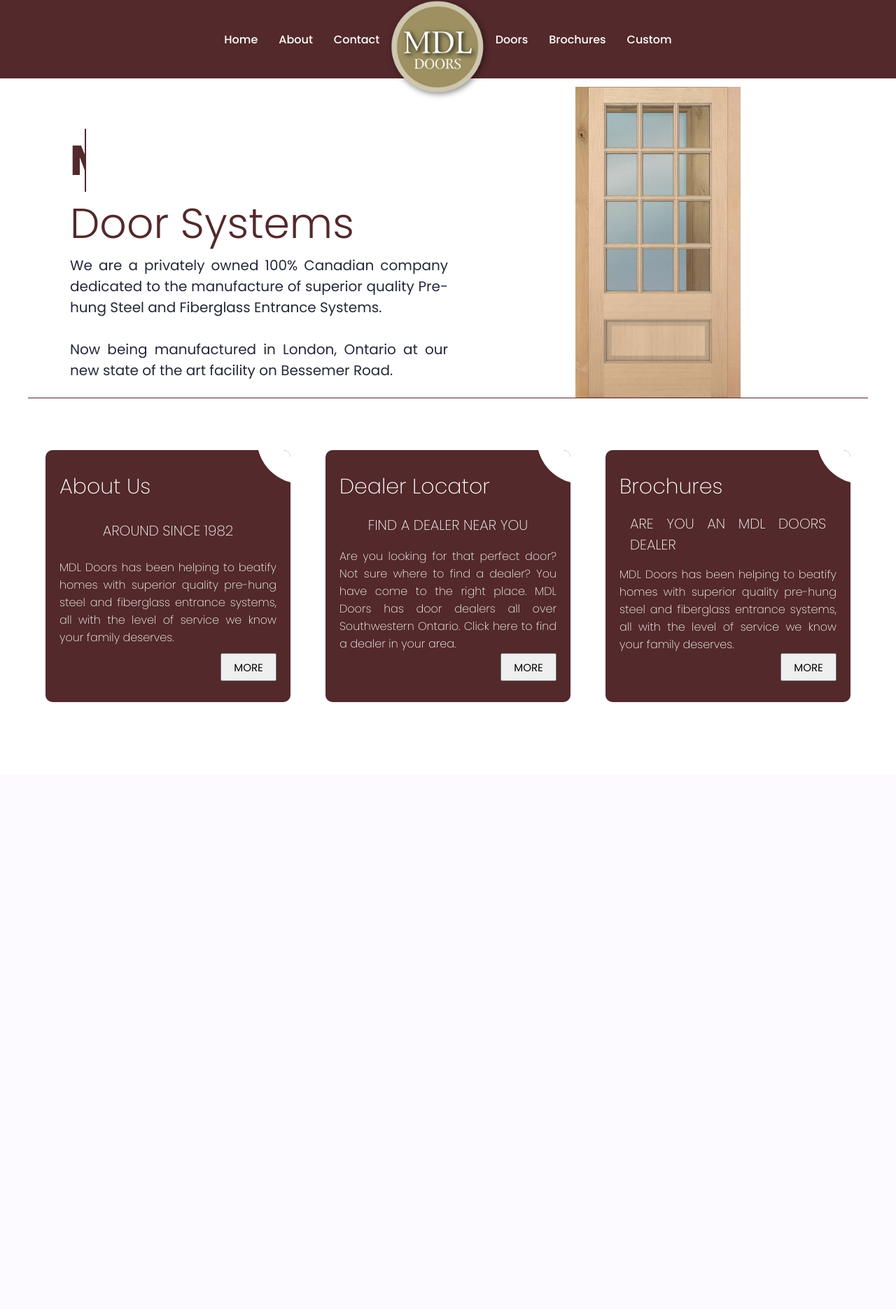
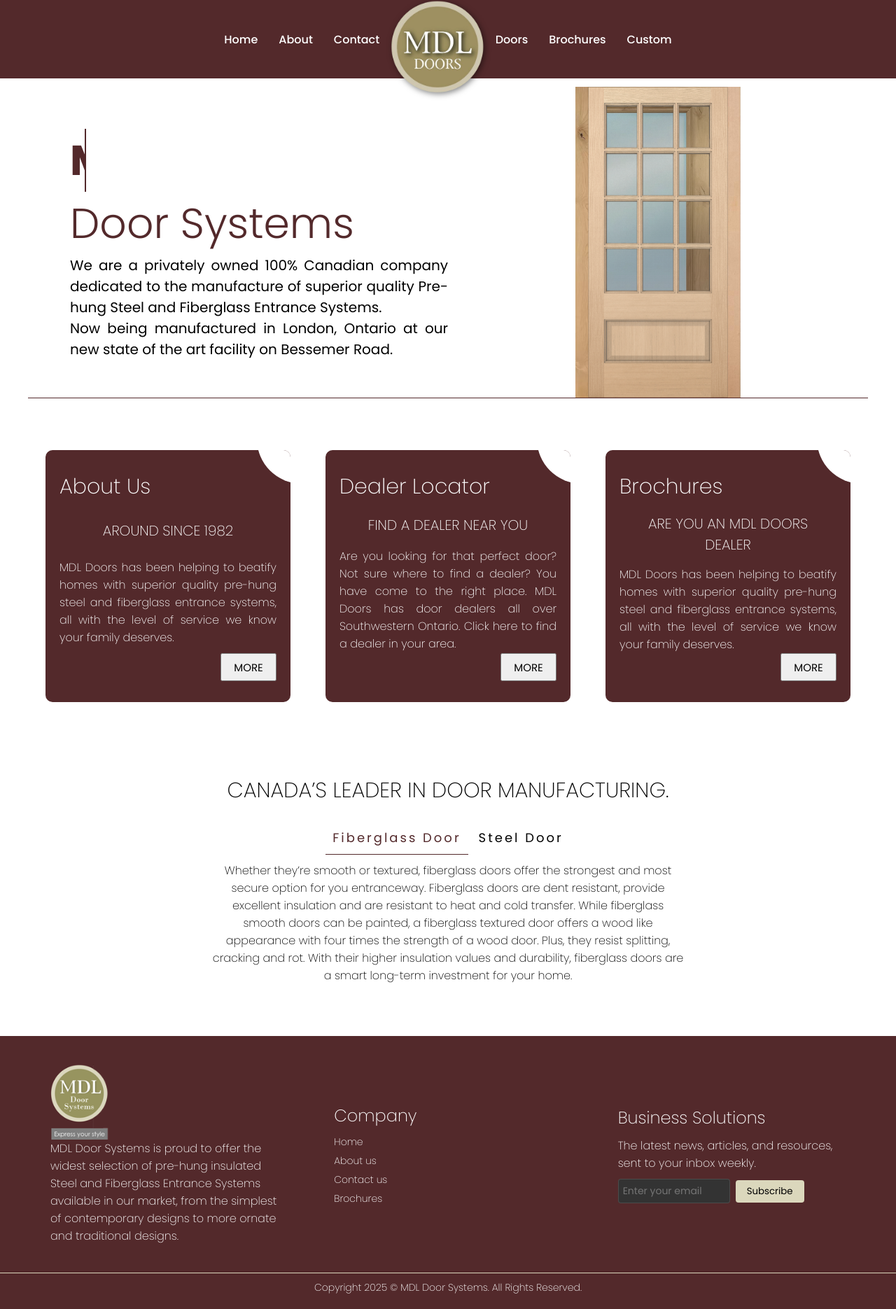
Before and after one commit to osesunday1/MDL-DOORS, a PHP site: page / in a window 1280 px wide. Shown: the whole page at 70% size. Before the commit the page ends 1003 px from the top, so only its background shows below. Run offline with PHP 8.4, Linux system fonts and the light colour scheme.

Commit message:
home page

```diff
--- a/index.html
+++ b/index.html
@@ -72,7 +72,7 @@
                         <h3>Door Systems</h3>
                     </div>
                     <p>We are a privately owned 100% Canadian company dedicated to the manufacture of superior quality Pre-hung Steel and Fiberglass Entrance Systems.</p>
-                    <p><br> Now being manufactured in London, Ontario at our new state of the art facility on Bessemer Road.</p>
+                    <p>Now being manufactured in London, Ontario at our new state of the art facility on Bessemer Road.</p>
                 </div>
 
             <!--------------------image anime---------------------------->
@@ -167,6 +167,65 @@
 
     </section>
 
+    <section class="doorTabs">
+        <div class="doorWrapper">
+            <h2>Canada’s leader in door manufacturing.</h2>
+            <div class="buttonWrapper">
+              <div class="tab-button active"  data-id="home">Fiberglass Door</div>
+              <div class="tab-button" data-id="about">Steel Door</div>
+            </div>
+            <div class="contentWrapper">
+              <p class="doorContent active" id="home">
+                Whether they’re smooth or textured, fiberglass doors offer the strongest and most secure option for you entranceway.
+                Fiberglass doors are dent resistant, provide excellent insulation and are resistant to heat and cold transfer.
+                While fiberglass smooth doors can be painted, a fiberglass textured door offers a wood like appearance with four times the strength of a wood door. Plus, they resist splitting, cracking and rot.
+                With their higher insulation values and durability, fiberglass doors are a smart long-term investment for your home.
+              </p>
+              <p class="doorContent" id="about">
+                Steel doors are a perfect choice for an economical and worthwhile upgrade to your home. Their solid built give you the strength and security you need. They provide excellent instulation and are weatherproof.
+                The face materials are corrosion resistant to keep them looking beautiful for the life of your door.
+                Steel doors are the perfect choice when you’re looking for a durable and affordable entry system.
+            </p>
+            </div>
+          </div>
+
+    </section>
+
+    <footer class="footer">
+        <div class="footer-container">
+            <div class="footer-section">
+                <img class="footer-logo" src="/images/logo footer.png" alt="logo" />
+                <p class="footer-text">
+                    MDL Door Systems is proud to offer the widest selection of
+                    pre-hung insulated Steel and Fiberglass Entrance Systems available
+                    in our market, from the simplest of contemporary designs to more
+                    ornate and traditional designs.
+                </p>
+            </div>
+            <div class="footer-section">
+                <h2 class="footer-heading">Company</h2>
+                <ul class="footer-links">
+                    <li><a href="#">Home</a></li>
+                    <li><a href="#">About us</a></li>
+                    <li><a href="#">Contact us</a></li>
+                    <li><a href="#">Brochures</a></li>
+                </ul>
+            </div>
+            <div class="footer-section footer-newsletter">
+                <h2 class="footer-heading">Business Solutions</h2>
+                <p class="footer-text">
+                    The latest news, articles, and resources, sent to your inbox weekly.
+                </p>
+                <div class="newsletter-form">
+                    <input type="email" placeholder="Enter your email" class="newsletter-input">
+                    <button class="newsletter-button">Subscribe</button>
+                </div>
+            </div>
+        </div>
+        <p class="footer-copyright">
+            Copyright 2025 © MDL Door Systems. All Rights Reserved.
+        </p>
+    </footer>
 
 
 
@@ -174,7 +233,8 @@
 
 
 
-        <script src="script.js"></script>
+
+    <script src="script.js"></script>
 
 </body>
 </html>
--- a/style.css
+++ b/style.css
@@ -207,7 +207,6 @@ header.sticky {
 .anime-row .col-1{
   flex-basis: 40%;
   max-width: 200px;
-  margin-bottom: 30px;
   height: auto;
   position: relative;
   margin: auto;
@@ -315,9 +314,9 @@ header.sticky {
 .mdl2 p{
   position: relative;
   font-size: 20px;
-  color: #252839;
   font-family: poppins;
   margin-left: 10%;
+  text-align: justify;
 }
 
 
@@ -493,12 +492,14 @@ header.sticky {
 
 .three-col-text p{
   font-weight: 100;
+  text-align:justify;
 }
 
 
 .cardHeading h2{
   font-size: 30px;
   font-weight: 200;
+
 }
 .cardHeading2{
   display: flex;
@@ -510,6 +511,7 @@ header.sticky {
   font-size: 20px;
   font-weight: 200;
   text-transform: uppercase;
+  text-align: center;
 }
 
 
@@ -518,14 +520,14 @@ header.sticky {
   align-self: flex-end;
 }
 
-.button{
+.buttom .button{
   height: 100%;
   width: 80px;
   cursor: pointer;
   font-size: 15px;
 }
 
-.button:hover{
+.buttom .button:hover{
   color: #fff;
   background: #53292b;
 }
@@ -542,7 +544,7 @@ header.sticky {
   transform: none;
 }
 
-.button:hover{
+.buttom .button:hover{
   color: #0a0a0a;
   background: #cac5c5;
 }
@@ -551,431 +553,219 @@ header.sticky {
 
 /*-----------------------=======================3 cards====================-*/
 
+/*-----------------------=======================Door Tabs====================-----------*/
+.doorWrapper {
+  max-width: 700px;
+  margin: 0 auto;
+  border-radius: 10px;
+  display: flex;
+  flex-direction: column;
+  justify-items: center;
+  justify-content: center;
+  align-items: center;
+  margin-bottom: 5%;
+}
+
+.doorWrapper h2{
+  font-size: 30px;
+  font-weight: 200;
+  text-transform: uppercase;
+  text-align: center;
+  margin-bottom: 3%;
+}
+
+.doorWrapper p{
+  font-weight: 100;
+}
 
 
-
-
-
-
-
-
-
-
-
-
-
-
-
-
-
-
-
-
-
-
-
-
-
-
-
-
-
-
-
-
-
-
-
-
-
-
-
-
-
-
-
-
-
-
-
-
-
-
-
-
-
-
-
-
-
-
-
-
-
-/*-----------------------=======================first card====================----------------------------*/
-.container1{
-    margin: auto;
+.buttonWrapper {
   display: flex;
-    justify-content:center;
-    align-items: center;
-    max-width: 1200px;
-    flex-wrap: wrap;
-    padding:40px 0;
-    z-index: 1;
+  gap: 5px;
+  justify-content: center;
 }
 
-.container1 .card1{
-    position: relative;
-    width: 320px;
-    height: 440px;
-    box-shadow: inset 5px 5px 5px rgba(0,0,0,0.06),
-                inset -5px -5px 5px rgba(255,255,255,0.6),
-                5px 5px 5px rgba(0,0,0,0.06),
-                -5px -5px 5px rgba(255,255,255,0.6);
-    border-radius: 15px;
-    margin: 30px;
-}
-
-.container1 .card1 .box{
-    position: absolute;
-    top: 20px;
-    left: 20px;
-    right: 20px;
-    bottom: 20px;
-    background: #ffffff;
-    box-shadow: 0 10px 20px rgba(0,0,0,0.1);
-    border-radius: 15px;
-    display: flex;
-    justify-content: center;
-    align-items: center;
+.buttonWrapper .tab-button {
+  letter-spacing: 3px;
+  border: none;
+  padding: 10px;
+  color: #000000;
+  font-size: 18px;
+  cursor: pointer;
   transition: 0.5s;
 }
 
-.container1 .card1:hover .box{
-    transform: translateY(-50px);
-    box-shadow: 0 10px 20px rgba(0,0,0,0.4);
+.tab-button:hover {
+  color: #53292b;
+  border-bottom: solid 1px #53292b;;
 }
 
-.container1 .card1 .box .content{
-    padding: 20px;
-    text-align: center;
+.tab-button.active {
+  background-color: white;
+  color: #53292b;
+  border-bottom: solid 1px #53292b;
 }
 
-.container1 .card1 .box .content h2{
-    position: absolute;
-    top: -10px;
-    right: 30px;
-    font-size: 8em;
-    color: #53292b;
-    transition: 0.5s;
-    pointer-events: none;
-}
-
-.container1 .card1:hover .box .content h2{
-    color: rgba(0,0,0,0.05);
-}
-
-.container1 .card1 .box .content h3{
-    font-size: 1.3em;
-    color: #03a9f4;
-    z-index: 1;
-    transition: 0.5s;
-}
-
-.container1 .card1 .box .content p{
-    font-size:1em;
-    font-weight:300;
-    color: #777;
-    z-index: 1;
-    transition: 0.5s;
-}
-
-.container1 .card1 .box .content a{
-    position: relative;
-    display: inline-block;
-    padding: 8px 20px;
-    background: #03a9f4;
-    border-radius: 20px;
-    color: #fff;
-    text-decoration: none;
-    font-weight: 400px;
-    margin-top: 3%;
-}
-
-.container1 .card1:hover .box .content a{
-    box-shadow: 0 4px 8px rgba(0,0,0,0.3);
-}
-
-.container1 .card1 .box .content a:hover{
-    background: #ff0057;
-
+.active {
+  background-color: white;
 }
 
 
 
-/*----------------------- first card popup----------------------------*/
-.popup-container{
-  top: 0;
-  left: 0;
-  width: 100vw;
-  height: 100vh;
-  background: rgba(0, 0, 0, 0.3);
-  display: flex;
-  align-items: center;
-  justify-content: center;
-  position: fixed;
-  top: 0;
-  opacity: 0;
-  pointer-events: none;
+.doorContent {
+  display: none;
+  text-align: center;
+  padding: 10px 10px;
 }
 
-.popup-container.show{
-  opacity: 1;
-  pointer-events: auto;
+.doorContent.active {
+  display: block;
 }
 
-.popup-container .popup{
-  background: #ffffff;
-  width: 600px;
-  max-width: 100%;
-  padding: 30px;
-  border-radius: 20px;
-  box-shadow: 0 2px 4px rgba(0,0,0,0.5);
+/*-----------------------=======================Door Tabs====================-----------*/
 
+/*-----------------------=======================Footer====================-----------*/
+/* Footer Styling */
+.footer {
+  background-color: #53292b; /* Equivalent to bg-secondary */
+  width: 100%;
+  margin-top: 10px;
+  text-align: left;
+  padding-bottom: 10px;
+}
+ .footer p{
+  font-weight: 200;
+  color: white;
+ }
+ .footer h2{
+  font-weight: 200;
+ }
+
+.footer-container {
+  display: flex;
+  flex-direction: column;
+  align-items: center;
+  gap: 20px;
+  padding: 40px 16px;
+  border-bottom: 1px solid #dbd7bc;
+}
+
+/* Responsive for larger screens */
+@media (min-width: 768px) {
+  .footer-container {
+      flex-direction: row;
+      justify-content: center;
+      gap: 80px;
+      padding: 40px 72px;
+  }
+}
+
+.footer-section {
+  display: flex;
+  flex-direction: column;
+  align-items: center;
+  width: 100%;
+}
+
+@media (min-width: 768px) {
+  .footer-section {
+      align-items: flex-start;
+  }
+}
+
+/* Footer Logo */
+.footer-logo {
+  width: 96px;
+  height: auto;
 }
 
 
-.container1-popup .popup-container .popup button{
-  position: relative;
-  display: inline-block;
-  padding: 8px 20px;
-  background: #03a9f4;
-  border-radius: 20px;
-  color: #fff;
-  text-decoration: none;
-  font-weight: 400px;
-  margin: auto;
+@media (min-width: 768px) {
+  .footer-text {
+      text-align: left;
+  }
 }
 
-
-
-
-/*----------------------- first card popup----------------------------*/
-
-
-/*-----------------------========= ==================first card====================----------------------------*/
-/*----------------------- second card----------------------------*/
-
-.container2{
-
-    margin: auto;
-    display: grid;
-    grid-template-columns: repeat(3, 1fr);
-    gap: 0rem;
-    max-width: 1200px;
-    position: relative;
-    justify-content: space-between;
-
+/* Footer Links */
+.footer-heading {
+  font-weight: bold;
+  color: white;
+  margin-bottom: 10px;
 }
 
-.container2 .card{
-    position: relative;
+.footer-links{
+  list-style: none;
+  padding: 0;
+  display: flex;
+  flex-wrap: wrap;
+  justify-content: center;
+  gap: 10px;
+  font-size: 14px;
+  font-weight: 200;
 }
 
-.container2 .card .face .content .top1{
-  position: absolute; /* Set the child div to have an absolute position */
-  top: 10%; /* Position the child div at the top of its parent */
-  height: 50px; /* Set the height of the child div */
-  transform: translateX(-50%);
-  left: 50%;
-  font-family: poppins;
-  font-weight: 100;
-  font-size: medium;
-  color: #ffffff;;
+@media (min-width: 768px) {
+  .footer-links {
+      flex-direction: column;
+      gap: 6px;
+  }
 }
 
-.container2 .card .face .content .top2{
-  position: absolute; /* Set the child div to have an absolute position */
-  top: 10%; /* Position the child div at the top of its parent */
-  height: 50px; /* Set the height of the child div */
-  transform: translateX(-50%);
-  left: 50%;
-  font-family: poppins;
-  font-weight: 100;
-  font-size: medium;
-  color: #03a9f4;
+.footer-links a {
+  text-decoration: none;
+  color: white;
 }
 
-.container2 .card .face{
-    margin: auto;
-    width: 350px;
-    height:200px;
-    transition: 0.5s;
+/* Newsletter Section */
+.footer-newsletter {
+  display: none;
 }
 
-.container2 .card .face.face1{
-    position: relative;
-    background: #03a9f4;
+@media (min-width: 768px) {
+  .footer-newsletter {
       display: flex;
-    justify-content: center;
-    align-items: center;
-    z-index: 1;
-    transform: translateY(100px);
+  }
 }
 
-.container2 .card:hover .face.face1{
-    transform: translateY(0px);
-    background: #ff0057;
-
+.newsletter-form {
+  display: flex;
+  align-items: center;
+  gap: 8px;
+  padding-top: 10px;
 }
 
-
-.container2 .card .face.face1 .content{
-    opacity: 0.2;
-    transition: 0.5s;
+.newsletter-input {
+  border: 1px solid rgba(128, 128, 128, 0.3);
+  background-color: #333;
+  color: white;
+  padding: 6px;
+  width: 160px;
+  border-radius: 4px;
+  font-size: 14px;
 }
 
-.container2 .card:hover .face.face1 .content{
-    opacity: 1;
+.newsletter-button {
+  background-color: #dbd7bc; /* Secondary button color */
+  color: black;
+  padding: 6px 16px;
+  border-radius: 4px;
+  border: none;
+  cursor: pointer;
 }
 
-.container2 .card:hover .face.face1 .content img{
-    max-width: 100px;
+/* Footer Copyright */
+.footer-copyright {
+  text-align: center;
+  padding: 10px 0;
+  font-size: 12px;
+  color: white;
 }
 
-.container2 .card:hover .face.face1 .content h3{
-    margin: 10px 0 0;
-    padding: 0;
-    color:#fff;
-    text-align: center;
-    font-size: 1.3m;
-}
-
-.container2 .card .face.face2{
-    position: relative;
-    background: #fff;
-    display: flex;
-    justify-content: center;
-    align-items: center;
-    padding:20px;
-    box-sizing: border-box;
-    box-shadow: 0 20px 50px rgba(0,0,0,0.08);
-    transform: translateY(-100px);
-}
-.container2 .card:hover .face.face2{
-    transform: translateY(0px);
-}
-
-.container2 .card .face.face2 .content p{
-    margin: 0;
-    padding: 0;
-}
-
-.container2 .card .face.face2 .content a{
-    margin: 15px 0 0;
-    display: inline-block;
-    text-decoration: none;
-    font-weight: 900;
-    color: #333;
-    padding: 5px;
-    border: 1px solid #333
-}
-
-.container2 .card .face.face2 .content a:hover{
-    background: #333;
-    color: #fff;
-}
-
-
-/*-------------- media----------------*/
-
-@media screen and (max-width: 1200px){
-
-    .container2 {
-        display: grid;
-        gap: 1.5rem;
-        grid-template-columns: repeat(1, 1fr);
-        padding-block: 2rem;
-        width: min(95%, 70rem);
-        margin-inline: auto;
+@media (min-width: 768px) {
+  .footer-copyright {
+      font-size: 14px;
   }
 }
 
 
-/* =============================second input=========================*/
-
-
-/*=================================== footer=========================== */
-.footer {
-  position: relative;
-  width: 100%;
-  padding: 15px 200px;
-  background: #4a98f7;
-  box-shadow: 0 4px 10px rgba(0, 0, 0, 0.1);
-}
-
-.footer h2{
-  font-family: poppins;
-  font-size: 10px;
-  font-weight: 50;
-  color: #ffffff;
-}
-
-/*=================================== footer=========================== */
-
-/*=================================== Navbar=========================== */
-
-
-
-/*---------------Slider----------------------*/
-.container-slider{
-  padding: 2rem;
-  scroll-behavior: smooth;
-}
-
-.slider-wrapper{
-  position: relative;
-  max-width: 48rem;
-  margin: 0 auto;
-}
-
-.slider{
-  display: flex;
-  aspect-ratio: 16 / 9;
-  overflow-x: hidden;
-  scroll-snap-type: x mandatory;
-  scroll-behavior: smooth;
-  box-shadow: 0 1.5rem 3rem -0.75rem hsla(0, 0%, 0%, 0.25);
-  border-radius: 0.5rem;
-}
-
-.slider img{
-  flex: 1 0 100%;
-  scroll-snap-align: start;
-  object-fit: cover;
-}
-
-.slider-nav {
-  display: flex;
-  column-gap: 1rem;
-  position: absolute;
-  bottom: 1.25rem;
-  left: 50%;
-  transform: translateX(-50%);
-}
-
-.slider-nav a{
-  width: 0.5rem;
-  height: 0.5rem;
-  border-radius: 50;
-  background-color: #4a98f7;
-  opacity: 0.75;
-  transition: opacity ease 250ms;
-  scroll-behavior: smooth;
-}
-
-.slider-nav a:hover{
-  opacity: 1;
-}
-
-/*---------------Slider----------------------*/
+/*-----------------------=======================Footer====================-----------*/
```
Also changed, not shown: script.js (+18 -85 lines), images/logo footer.png (added). Lines whose indentation alone changed are shown as unchanged.
